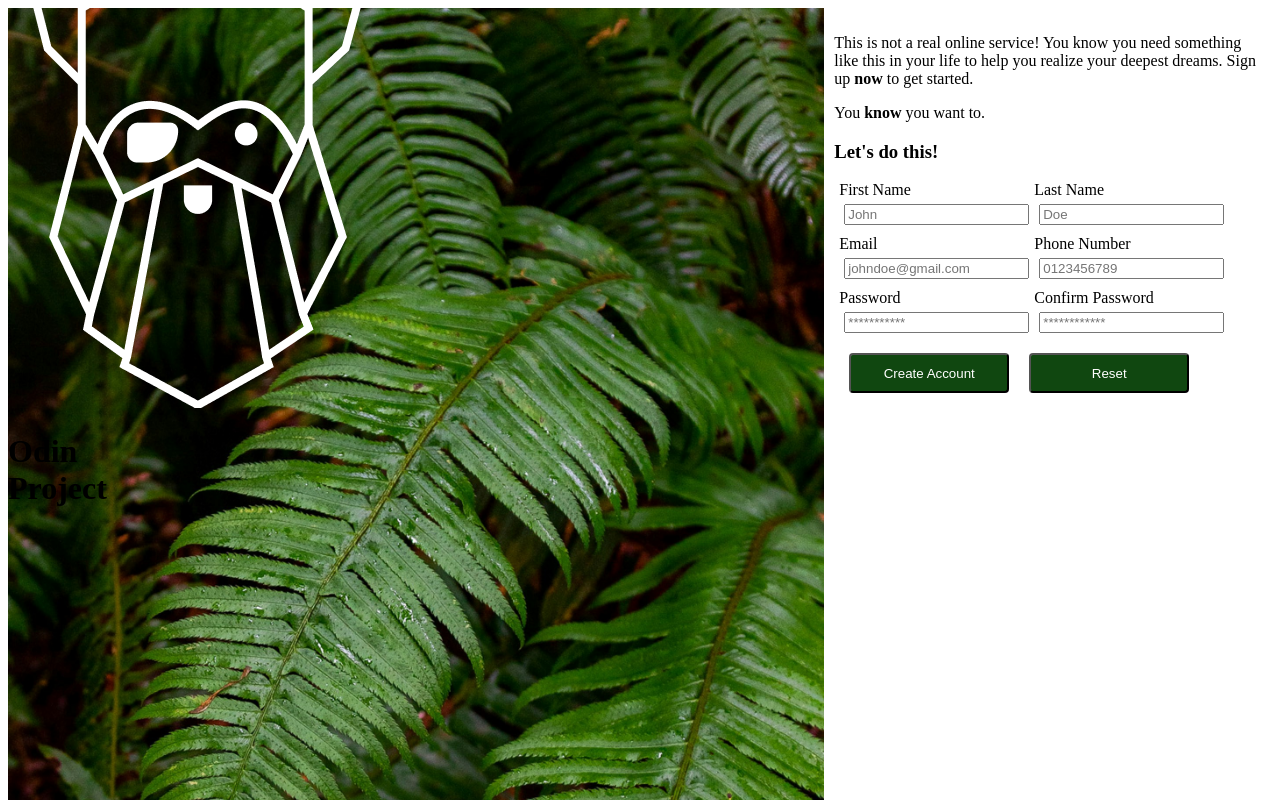
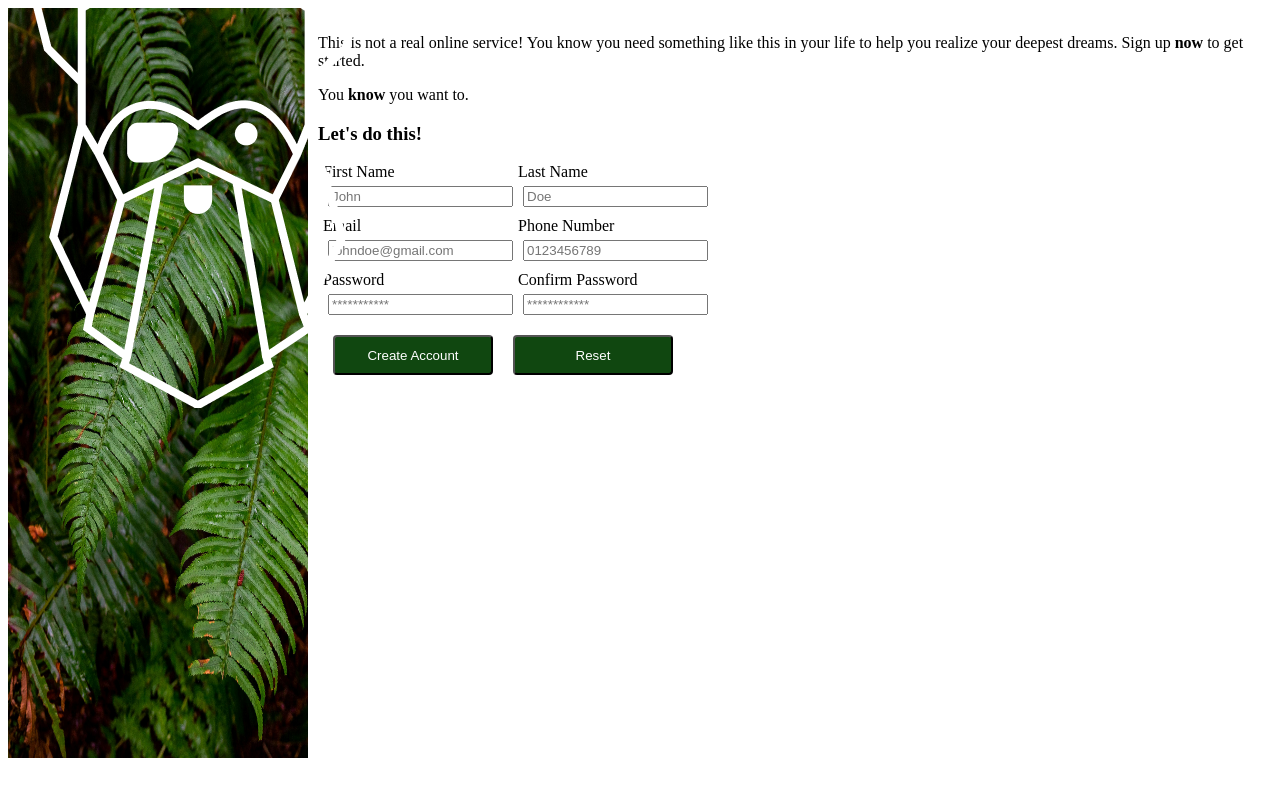
Before and after one commit to therealkingcob/sign-up-form, a plain HTML site: page index.html in a window 1280 px wide. Shown: the top 800 px of the page. Drawn offline with Linux system fonts and the light colour scheme.

Commit message:
finish up

```diff
--- a/index.html
+++ b/index.html
@@ -9,7 +9,7 @@
 <body>
     <div id="page">
         <div id="sidebar">
-            <div>
+            <div id="image-holder">
                 <img id="flowers_image" src="flowers.jpg" alt="Flowers">
             </div>
             <div id="logo-holder">
--- a/style.css
+++ b/style.css
@@ -1,5 +1,6 @@
 #flowers_image {
-    width: 100%;
+    width: 300px;
+    height: 750px;
 
 
 }
@@ -15,7 +16,11 @@
 #logo-holder {
     position:absolute;
     top: -100px;
-    width: 50px;
+    display: flex;
+}
+
+#logo {
+
 }
 
 #first-row,#second-row,#third-row,#buttons {
```
